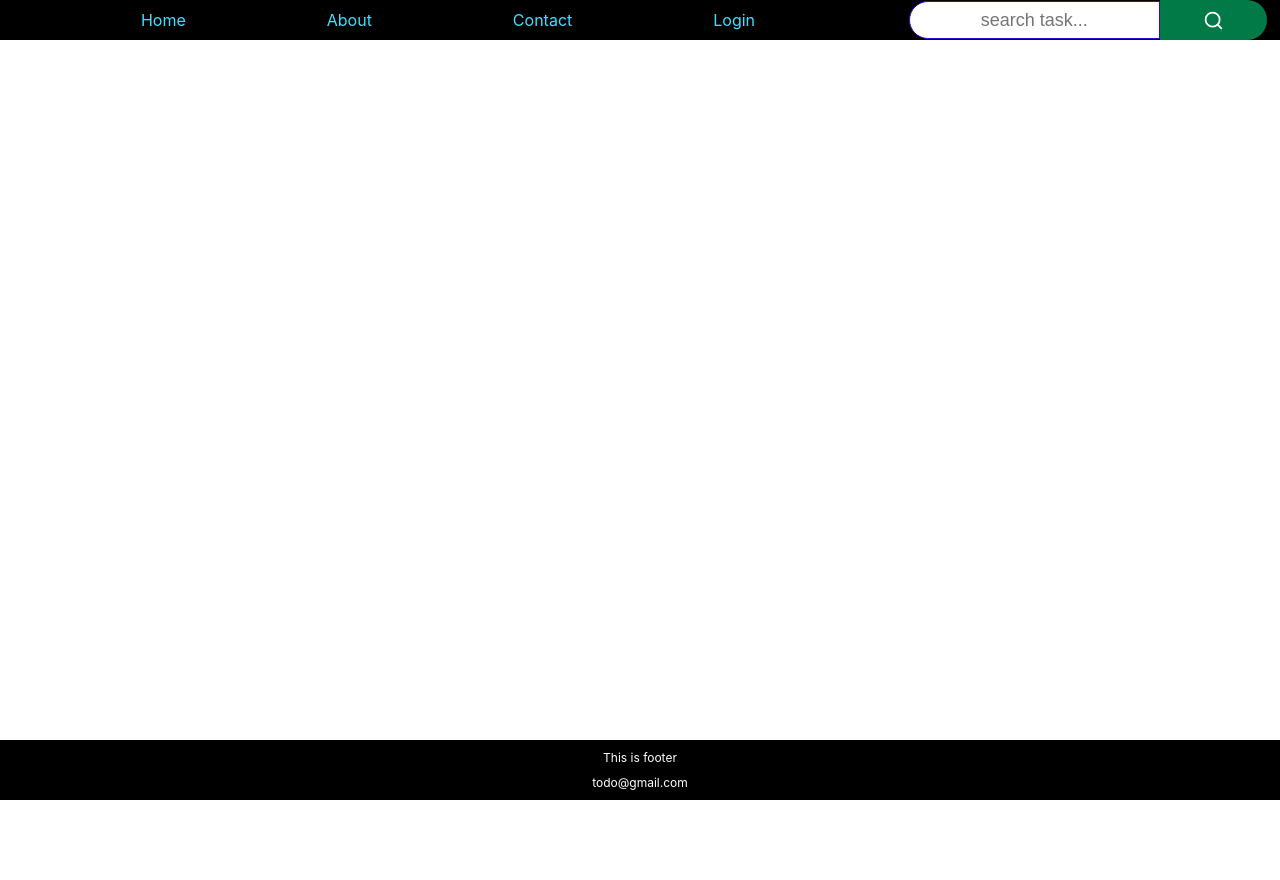
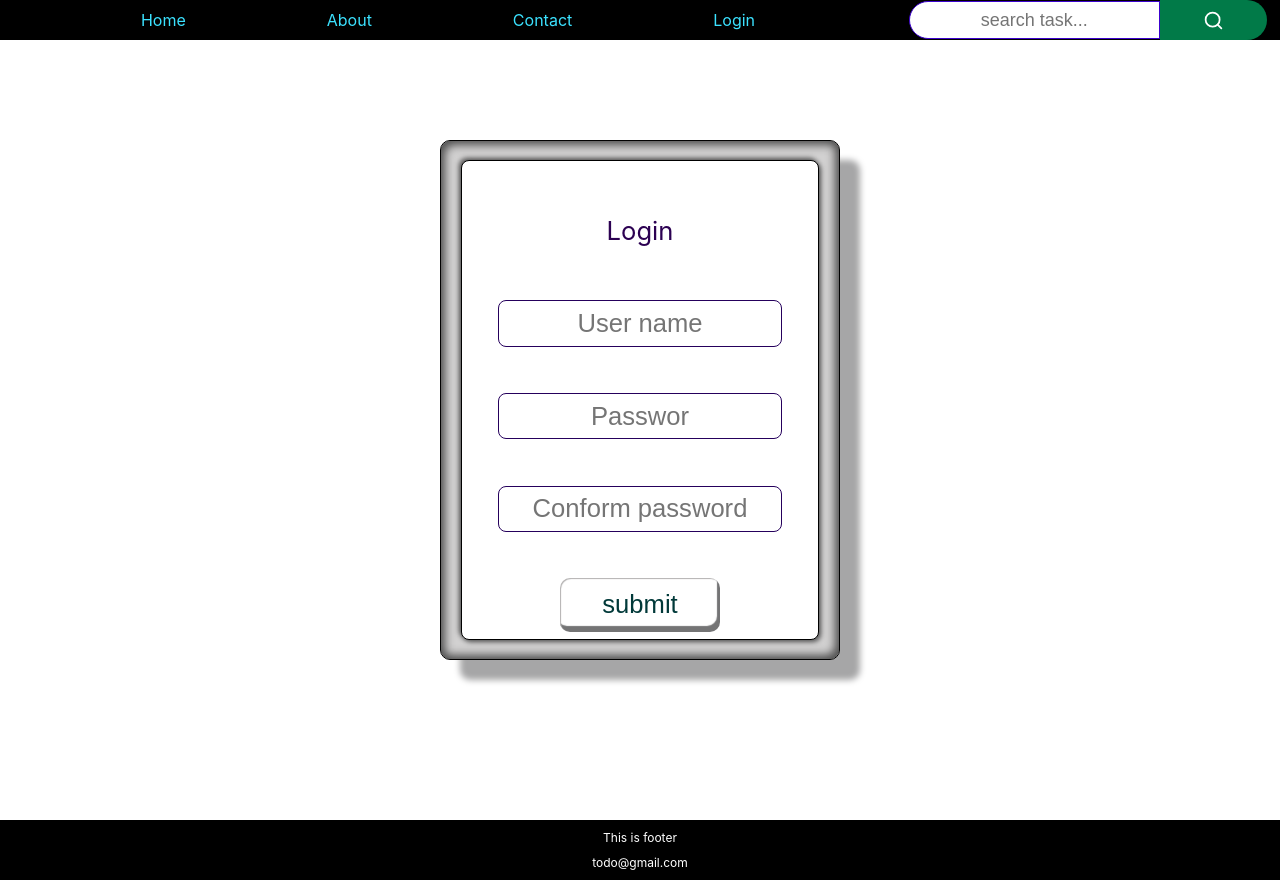
Before and after one commit to khanra321/To-do-List, a React (Create React App) app: page /Login in a window 1280 px wide. Before the commit the page ends 800 px from the top, so only its background shows below. Built offline with nearby package versions, Linux system fonts and the light colour scheme.

Commit message:
login form

```diff
--- a/src/App.js
+++ b/src/App.js
@@ -4,6 +4,7 @@ import Header from './Components/Header.js';
 import Footer from './Components/Footer.js'
 import Todos from './Components/Todos.js';
 import About from './Components/About.js';
+import Login from './Components/Login.js';
 import { BrowserRouter as Router, Routes, Route } from 'react-router-dom';
 
 
@@ -24,6 +25,7 @@ function App() {
           <Routes>
             <Route path="/" element={<Todos search={search} />} />
             <Route path="/About" element={<About />} />
+            <Route path="/Login" element={<Login />} />
           </Routes>
         </main>
 
--- /dev/null
+++ b/src/Components/Login.js
@@ -0,0 +1,24 @@
+import React from 'react';
+import "../Styles/Login.css";
+
+export default function Login() {
+  return (
+    <div id="bod">
+        <div id="outerDiv">
+            <div id="innerDiv">
+                <p id="paraLog">Login</p>
+                <label id="lab1"></label>
+                <input class="inp" type="text" id="userName" placeholder="User name" />
+
+                <label id="lab2"></label>
+                <input class="inp" type="text" id="password" placeholder="Passwor" />
+
+                <label id="lab3"></label>
+                <input class="inp" type="text" id="conformPassword" placeholder="Conform password" />
+
+                <button id="subBtn">submit</button>
+            </div>
+        </div>
+    </div>
+  )
+}
--- /dev/null
+++ b/src/Styles/Login.css
@@ -0,0 +1,189 @@
+#bod{
+    margin-top: 0px;
+    padding: 0;
+
+    height: 100vh;
+
+    background-color: rgb(255, 255, 255);
+
+    display: flex;
+    justify-content: center;
+    align-items: center;
+}
+
+#outerDiv{
+    margin: 0;
+    padding: 0px;
+
+    min-width: 400px;
+
+    width: 25%;
+    aspect-ratio: 1/1.3;
+
+
+    background-color: rgb(210, 209, 209);
+
+    border: 1px solid black;
+    border-radius: 10px;
+
+    box-shadow: 20px 20px 6px  rgb(166, 166, 167),
+                inset 4px 4px 10px  rgb(82, 82, 82),
+                inset -4px -4px 10px  rgb(82, 82, 82);
+
+    display: flex;
+    justify-content: center;
+    align-items: center;
+
+
+}
+
+#paraLog{
+    /* margin: 20px; */
+    padding: 1px;
+
+    height: 30%;
+    width: 4%;
+
+    font-size: clamp(18px,2vw,30px);
+    color: rgb(44, 1, 82);
+
+    display: flex;
+    justify-content: center;
+    align-items: center;
+}
+
+#innerDiv{
+
+    margin: 0;
+    padding: 0;
+
+    /* min-height: 30vh;
+    min-width: 200px; */
+
+    width: 90%;
+    aspect-ratio: 1/1.3;
+
+
+    background-color: white;
+
+
+    border: 1px solid black;
+    border-radius: 8px;
+
+    box-shadow: 2px 2px 5px rgb(86, 86, 86),
+                -2px -2px 5px rgb(86, 86, 86);
+
+    display: flex;
+    flex-direction: column;
+    /* justify-content: center; */
+    align-items: center;
+
+    position: relative;
+
+}
+
+label{
+    display: block;
+
+    font-size: clamp(13px, 2vw, 20px);
+
+    color: red;
+    background-color: white;
+
+}
+
+#lab1{
+    position: absolute;
+    top: 15%;
+    left: 15%;
+}
+#lab2{
+    position: absolute;
+    top: 34%;
+    left: 15%;
+}
+#lab3{
+    position: absolute;
+    top: 53%;
+    left: 15%;
+}
+
+#innerDiv:has(.inp:focus) label{
+    display: none;
+}
+
+.inp{
+
+    width: 80%;
+    height: 10%;
+
+    padding: 2%;
+    margin: 0% 3% 13% 3%;
+
+    /* font-size: large; */
+    font-size: clamp(15px, 2vw, 60px);
+    text-align: center;
+
+    border: 1px solid rgb(37, 0, 92);
+    border-radius: 8px;
+
+
+
+
+}
+
+.inp:focus{
+
+    outline: none;
+    background-color: rgb(239, 238, 238);
+    box-shadow: 1px 1px 10px rgb(188, 188, 188),
+                inset 6px 6px 8px rgb(135, 135, 135),
+                inset -6px -6px 1px white;
+}
+
+
+#subBtn {
+    width: 45%;
+    aspect-ratio: 3/1;
+
+    margin-bottom: 2%;
+
+    min-width: 20px;
+    min-height: 20px;
+
+    color:rgb(1, 57, 57);
+    background: white;
+
+    border: none;
+    border-radius: 10px;
+
+    font-size: clamp(15px, 2vw, 60px);
+    cursor: pointer;
+
+    box-shadow:
+        inset 1px 1px 1px #b3b1b1,
+        inset -3px -6px 1px #747475;
+}
+#subBtn:active {
+    font-size: clamp(12px, 2vw, 27px);
+    background-color: whitesmoke;
+    box-shadow:
+        inset 3px 3px 1px rgb(158, 157, 157),
+        inset -3px -3px 1px rgb(158, 157, 157);
+}
+
+#subBtn:hover{
+    background-color: rgb(232, 232, 232);
+}
+
+@media(max-width: 900px){
+
+    #outerDiv{
+
+        min-width: 240px;
+
+        width: 45%;
+        aspect-ratio: 1/1.3;
+    }
+
+}
```
